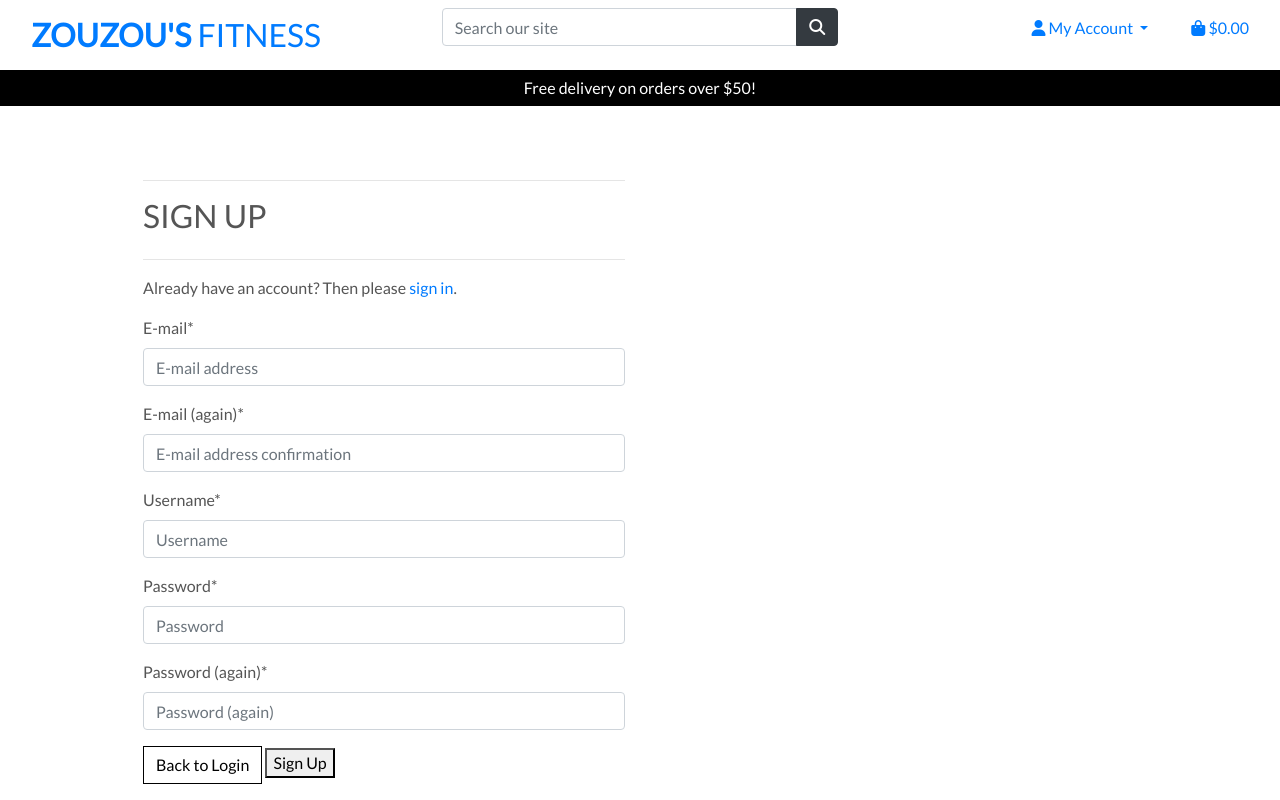
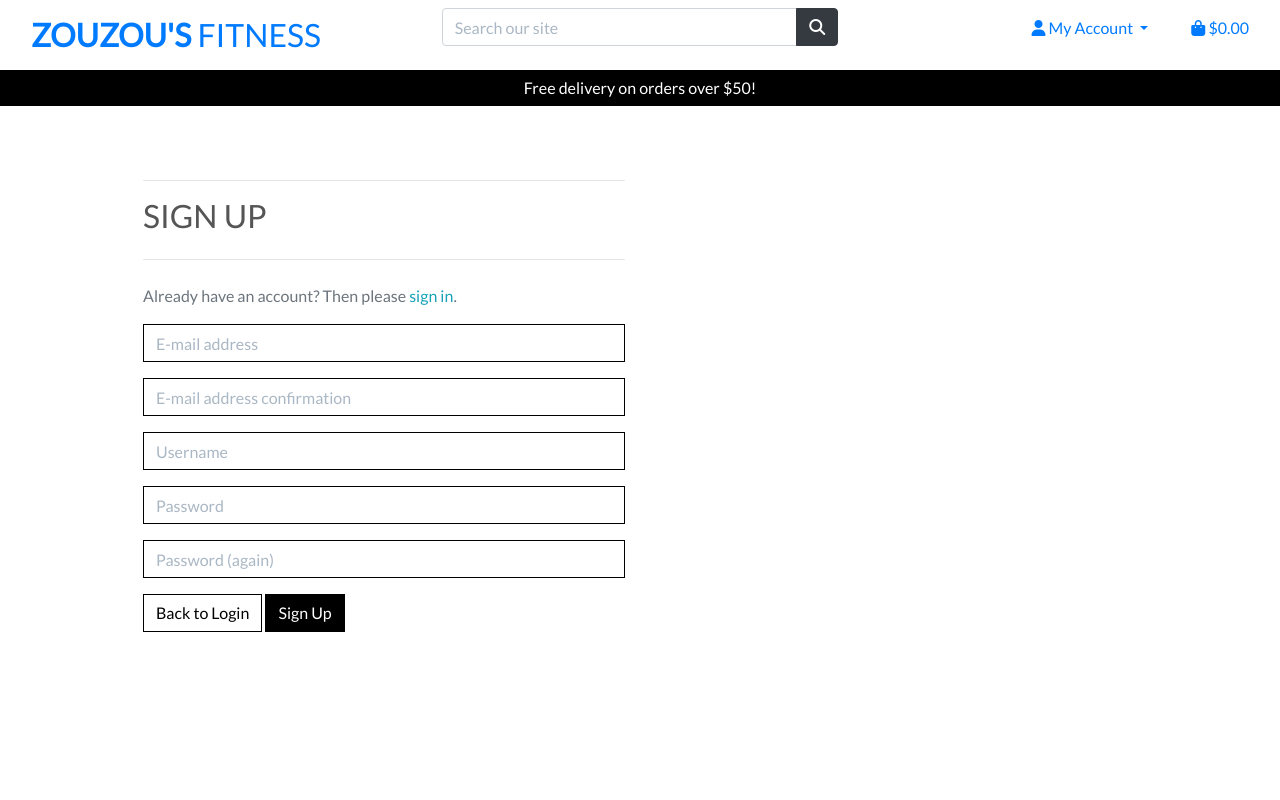
Before and after one commit to Hawraa7/Portfolio-Project-5, a Django app: page /accounts/signup/ in a window 1280 px wide. Run offline with Django 3.2, Linux system fonts and the light colour scheme; some libraries are stand-ins or nearby versions.

Commit message:
Working in the log in page

```diff
--- a/fitness_portal/settings.py
+++ b/fitness_portal/settings.py
@@ -107,6 +107,7 @@ SITE_ID = 1
 
 EMAIL_BACKEND = 'django.core.mail.backends.console.EmailBackend'
 
+
 ACCOUNT_AUTHENTICATION_METHOD = 'username_email'
 ACCOUNT_EMAIL_REQUIRED = True
 ACCOUNT_EMAIL_VERIFICATION = 'mandatory'
--- a/profiles/templates/profiles/profile.html
+++ b/profiles/templates/profiles/profile.html
@@ -23,4 +23,5 @@
                 <hr>
             </div>
         </div>
+        {{ profile }}
 {% endblock %}
--- a/static/css/base.css
+++ b/static/css/base.css
@@ -113,6 +113,10 @@ a.category-badge > span.badge:hover {
     cursor: pointer;
 }
 
+input[name='q']::placeholder {
+    color: #aab7c4;
+}
+
 /* ------------------------------- bootstrap toasts */
 
 .message-container {
@@ -190,6 +194,60 @@ a.category-badge > span.badge:hover {
     }
 }
 
+/* Allauth form formatting */
+
+.allauth-form-inner-content p {
+    margin-top: 1.5rem; /* mt-4 */
+    color: #6c757d; /* text-secondary */
+}
+
+.allauth-form-inner-content input {
+    border-color: #000;
+    border-radius: 0;
+}
+
+.allauth-form-inner-content label:not([for='id_remember']) {
+    display: none;
+}
+
+.allauth-form-inner-content input::placeholder {
+    color: #aab7c4;
+}
+
+.allauth-form-inner-content button,
+.allauth-form-inner-content input[type='submit'] {
+	/* btn */
+	display: inline-block;
+    font-weight: 400;
+    color: #fff;
+    text-align: center;
+    vertical-align: middle;
+    -webkit-user-select: none;
+    -moz-user-select: none;
+    -ms-user-select: none;
+    user-select: none;
+    background-color: #000;
+    border: 1px solid #000;
+    padding: .375rem .75rem;
+    font-size: 1rem;
+    line-height: 1.5;
+    border-radius: 0;
+
+    /* standard bootstrap btn transitions */
+    transition: color .15s ease-in-out,background-color .15s ease-in-out,border-color .15s ease-in-out,box-shadow .15s ease-in-out;
+}
+
+.allauth-form-inner-content button:hover,
+.allauth-form-inner-content input[type='submit']:hover {
+	color: #fff;
+    background-color: #222;
+    border-color: #222;
+}
+
+.allauth-form-inner-content a {
+	color: #17a2b8; /* text-info */
+}
+
 /* Fixed top navbar only on medium and up */
 @media (min-width: 992px) {
     .fixed-top-desktop-only {
```
Also changed, not shown: profiles/views.py (+7 -2 lines).
